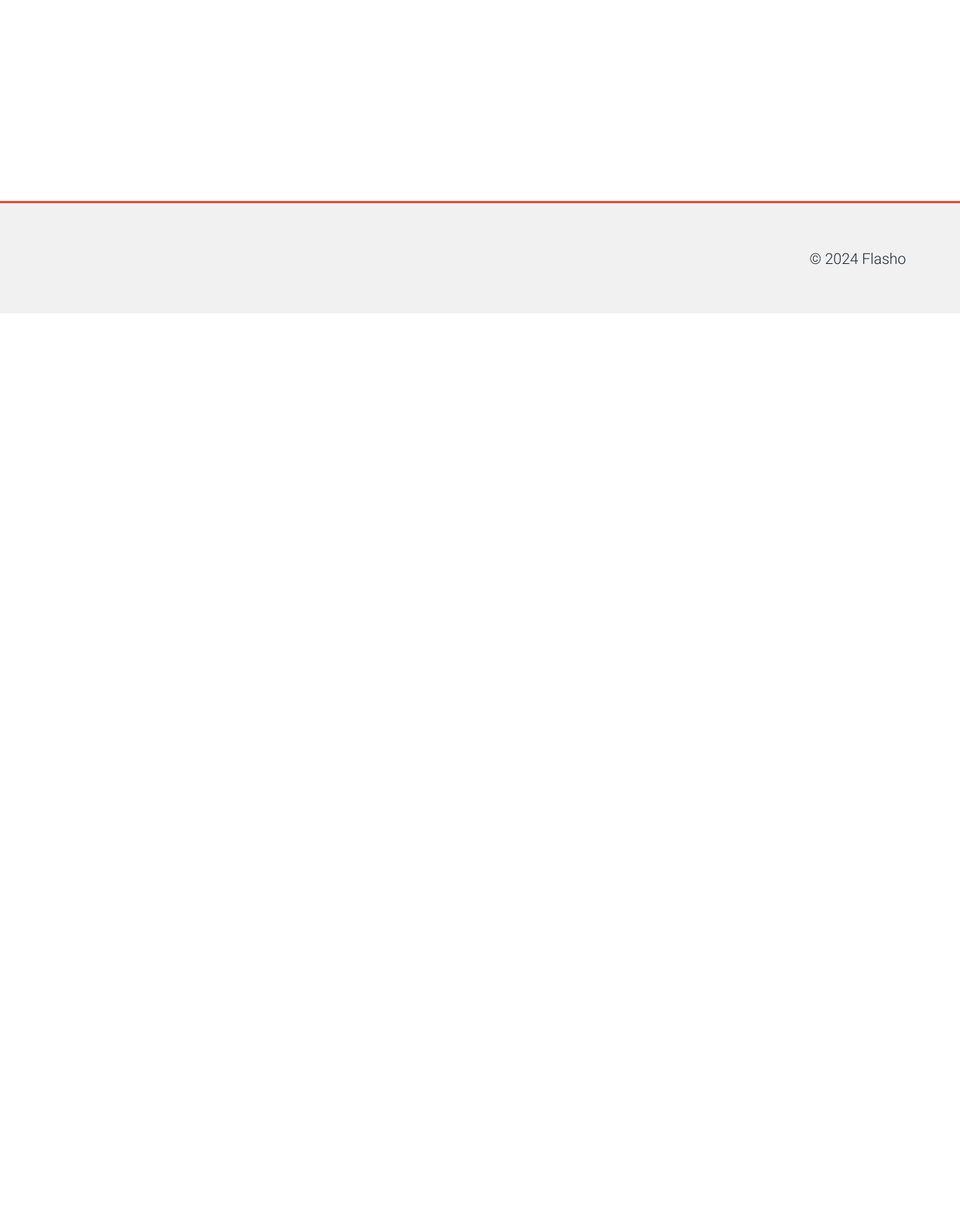
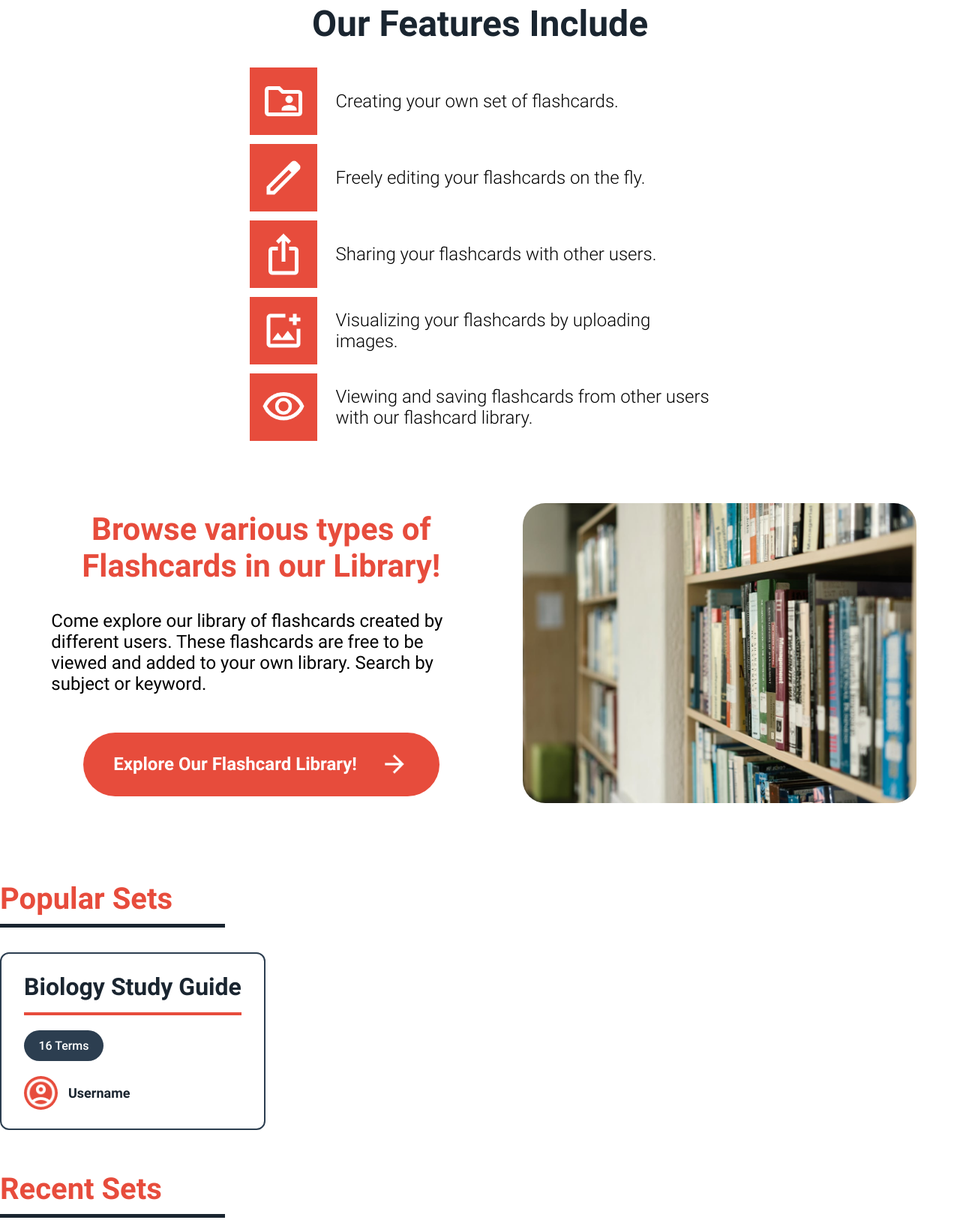
Before and after one commit to PJIceskull/Flashcards_Proto, a website built with webpack: page dist/index.html in a window 1280 px wide. Shown: the part 668-2295 px from the top of the page at 75% size. Before the commit the page ends 1086 px from the top, so only its background shows below. Built offline with nearby package versions, Linux system fonts and the light colour scheme.

Commit message:
add more content to home page

```diff
--- a/dist/css/styles.css
+++ b/dist/css/styles.css
@@ -325,7 +325,7 @@ footer p {
 }
 
 .heroContainer {
-  height: 100dvh;
+  min-height: 100dvh;
 }
 
 .heroHeader {
@@ -334,6 +334,7 @@ footer p {
   background-size: cover;
   background-position: center;
   background-repeat: no-repeat;
+  margin-bottom: 35px;
 }
 
 .heroOverlay {
@@ -399,6 +400,198 @@ footer p {
 }
 .heroOverlay .buttonLinks .loginBTN:hover {
   background-color: #2c3e50;
+}
+
+.featuresWrap {
+  max-width: 615px;
+  margin: 0 auto;
+  margin-bottom: 83px;
+}
+.featuresWrap h2 {
+  text-transform: capitalize;
+  font-family: Roboto_Bold;
+  font-size: 48px;
+  color: #1a2530;
+  margin-bottom: 0;
+  text-align: center;
+  margin-bottom: 30px;
+}
+.featuresWrap .featuresList {
+  display: flex;
+  flex-direction: column;
+  gap: 12px;
+}
+.featuresWrap .feature {
+  display: flex;
+  align-items: center;
+  justify-content: space-evenly;
+  gap: 25px;
+  width: 100%;
+}
+.featuresWrap .feature .featureIcon {
+  height: 90px;
+  width: 90px;
+  background-color: #e74c3c;
+  display: flex;
+  align-items: center;
+  justify-content: space-evenly;
+}
+.featuresWrap .feature .featureIcon img {
+  filter: brightness(0) saturate(100%) invert(100%) sepia(0%) saturate(7464%) hue-rotate(326deg) brightness(100%) contrast(114%);
+  height: 60px;
+  width: 60px;
+}
+.featuresWrap .feature p {
+  width: 500px;
+  font-size: 24px;
+  font-family: Roboto_Light;
+  margin-bottom: 0;
+}
+
+.exploreSection {
+  display: flex;
+  align-items: center;
+  justify-content: space-evenly;
+  margin-bottom: 104px;
+}
+.exploreSection .exploreText {
+  display: flex;
+  align-items: center;
+  flex-direction: column;
+  gap: 35px;
+}
+.exploreSection .exploreText h2 {
+  color: #e74c3c;
+  font-size: 42px;
+  font-family: Roboto_Bold;
+  max-width: 580px;
+  margin-bottom: 0;
+  text-align: center;
+}
+.exploreSection .exploreText p {
+  max-width: 560px;
+  font-size: 24px;
+}
+.exploreSection .exploreText .exploreBTN {
+  border-radius: 50px;
+  background-color: #e74c3c;
+  height: 85px;
+  width: 475px;
+  padding: 33px 9px;
+  transition-duration: 0.25s;
+}
+.exploreSection .exploreText .exploreBTN a {
+  color: #ffffff;
+  text-decoration: none;
+  font-family: Roboto_Bold;
+  font-size: 24px;
+  text-transform: capitalize;
+  height: 100%;
+  display: flex;
+  align-items: center;
+  justify-content: space-evenly;
+}
+.exploreSection .exploreText .exploreBTN .arrowIcon {
+  filter: brightness(0) saturate(100%) invert(100%) sepia(0%) saturate(7464%) hue-rotate(326deg) brightness(100%) contrast(114%);
+  height: 38px;
+  width: 38px;
+}
+.exploreSection .exploreText .exploreBTN:hover {
+  background-color: #9a3039;
+}
+.exploreSection .exploreIMG {
+  max-width: 525px;
+  height: 400px;
+  border-radius: 30px;
+  overflow: hidden;
+}
+.exploreSection .exploreIMG img {
+  height: 100%;
+  width: 100%;
+  object-fit: cover;
+}
+
+.flashcardSect {
+  display: flex;
+  flex-direction: column;
+  gap: 33px;
+  margin-bottom: 55px;
+}
+.flashcardSect .sectHeader {
+  display: flex;
+  flex-direction: column;
+  gap: 10px;
+}
+.flashcardSect .sectHeader h3 {
+  color: #e74c3c;
+  font-size: 40px;
+  font-family: Roboto_Bold;
+  margin-bottom: 0;
+}
+.flashcardSect .sectHeader hr {
+  border: none;
+  background-color: #1a2530;
+  height: 5px;
+  max-width: 300px;
+}
+.flashcardSect .cardSelection {
+  display: flex;
+  align-items: center;
+  justify-content: space-between;
+}
+.flashcardSect .card {
+  border: 2px solid #2c3e50;
+  border-radius: 12px;
+  padding: 25px 30px;
+  max-width: 360px;
+  color: #1a2530;
+  display: flex;
+  flex-direction: column;
+  justify-content: space-evenly;
+  gap: 20px;
+}
+.flashcardSect .card .cardHeader h4 {
+  margin-bottom: 15px;
+  font-family: Roboto_Bold;
+  font-size: 32px;
+}
+.flashcardSect .card .cardHeader hr {
+  border: 2px solid #e74c3c;
+}
+.flashcardSect .card .termNum {
+  color: #ffffff;
+  background-color: #2c3e50;
+  border-radius: 25px;
+  padding: 11px 8px;
+  width: 106px;
+  display: flex;
+  align-items: center;
+  justify-content: space-evenly;
+}
+.flashcardSect .card .termNum p {
+  margin-bottom: 0;
+  font-family: Roboto_Medium;
+}
+.flashcardSect .card .cardAuthor {
+  display: flex;
+  align-items: center;
+  justify-content: flex-start;
+  gap: 14px;
+}
+.flashcardSect .card .cardAuthor .profilePic {
+  background-color: #e74c3c;
+  height: 45px;
+  width: 45px;
+  border-radius: 50%;
+  border: none;
+}
+.flashcardSect .card .cardAuthor .profilePic img {
+  filter: brightness(0) saturate(100%) invert(100%) sepia(0%) saturate(7464%) hue-rotate(326deg) brightness(100%) contrast(114%);
+}
+.flashcardSect .card .cardAuthor p {
+  font-size: 18px;
+  font-family: Roboto_Bold;
+  margin-bottom: 0;
 }
 
 .signInWrap {
--- a/dist/pages/home.html
+++ b/dist/pages/home.html
@@ -12,4 +12,135 @@
       </div>
     </div>
   </header>
+  <div class="featuresWrap">
+    <h2>Our features include</h2>
+    <div class="featuresList">
+      <div class="feature">
+        <div class="featureIcon">
+          <img
+            src="images/icons/folder_shared_24dp_E8EAED_FILL0_wght400_GRAD0_opsz24.png"
+            alt="Icon"
+          />
+        </div>
+        <p>Creating your own set of flashcards.</p>
+      </div>
+      <div class="feature">
+        <div class="featureIcon">
+          <img
+            src="images/icons/edit_24dp_E8EAED_FILL0_wght400_GRAD0_opsz24.png"
+            alt="Icon"
+          />
+        </div>
+        <p>Freely editing your flashcards on the fly.</p>
+      </div>
+      <div class="feature">
+        <div class="featureIcon">
+          <img
+            src="images/icons/ios_share_24dp_E8EAED_FILL0_wght400_GRAD0_opsz24.png"
+            alt="Icon"
+          />
+        </div>
+        <p>Sharing your flashcards with other users.</p>
+      </div>
+      <div class="feature">
+        <div class="featureIcon">
+          <img
+            src="images/icons/add_photo_alternate_24dp_E8EAED_FILL0_wght400_GRAD0_opsz24.png"
+            alt="Icon"
+          />
+        </div>
+        <p>Visualizing your flashcards by uploading images.</p>
+      </div>
+      <div class="feature">
+        <div class="featureIcon">
+          <img
+            src="images/icons/visibility_24dp_E8EAED_FILL0_wght400_GRAD0_opsz24.png"
+            alt="Icon"
+          />
+        </div>
+        <p>
+          Viewing and saving flashcards from other users with our flashcard
+          library.
+        </p>
+      </div>
+    </div>
+  </div>
+
+  <section class="exploreSection">
+    <div class="exploreText">
+      <h2>Browse various types of Flashcards in our Library!</h2>
+      <p>
+        Come explore our library of flashcards created by different users. These
+        flashcards are free to be viewed and added to your own library. Search
+        by subject or keyword.
+      </p>
+      <button class="exploreBTN">
+        <a href="#explore"
+          >Explore our flashcard library!
+          <div class="arrowIcon">
+            <img
+              src="images/icons/arrow_forward_24dp_E8EAED_FILL0_wght400_GRAD0_opsz24.png"
+              alt="Thin Arrow point right"
+            />
+          </div>
+        </a>
+      </button>
+    </div>
+    <div class="exploreIMG">
+      <img
+        src="images/background/pexels-mikhail-nilov-6980999.jpg"
+        alt="A Picture of a book shelf at a library"
+      />
+    </div>
+  </section>
+
+  <!-- Flashcard sets -->
+  <section class="flashcardSect">
+    <div class="sectHeader">
+      <h3>Popular Sets</h3>
+      <hr />
+    </div>
+    <div class="cardSelection">
+      <div class="card">
+        <div class="cardHeader">
+          <h4>Biology Study Guide</h4>
+          <hr />
+        </div>
+        <div class="termNum"><p>16 Terms</p></div>
+        <div class="cardAuthor">
+          <div class="profilePic">
+            <img
+              src="images/icons/account_circle_24dp_E8EAED_FILL0_wght400_GRAD0_opsz24.png"
+              alt=""
+            />
+          </div>
+          <p>Username</p>
+        </div>
+      </div>
+    </div>
+  </section>
+  <section class="flashcardSect">
+    <div class="sectHeader">
+      <h3>Recent Sets</h3>
+      <hr />
+    </div>
+    <div class="cardSelection">
+      <div class="card">
+        <div class="cardHeader">
+          <h4>Biology Study Guide</h4>
+          <hr />
+        </div>
+        <div class="termNum"><p>16 Terms</p></div>
+        <div class="cardAuthor">
+          <div class="profilePic">
+            <img
+              src="images/icons/account_circle_24dp_E8EAED_FILL0_wght400_GRAD0_opsz24.png"
+              alt=""
+            />
+          </div>
+          <p>Username</p>
+        </div>
+      </div>
+    </div>
+  </section>
 </main>
--- a/dist/scss/home/header.scss
+++ b/dist/scss/home/header.scss
@@ -1,5 +1,5 @@
 .heroContainer {
-  height: 100dvh;
+  min-height: 100dvh;
 }
 .heroHeader {
   height: 500px;
@@ -7,6 +7,7 @@
   background-size: cover;
   background-position: center;
   background-repeat: no-repeat;
+  margin-bottom: 35px;
 }
 .heroOverlay {
   background-color: rgba($color: #000000, $alpha: 0.6);
--- a/dist/scss/home/home.scss
+++ b/dist/scss/home/home.scss
@@ -0,0 +1,194 @@
+.featuresWrap {
+  max-width: 615px;
+  margin: 0 auto;
+  margin-bottom: 83px;
+  h2 {
+    text-transform: capitalize;
+    font-family: Roboto_Bold;
+    font-size: 48px;
+    color: map-get($map: $web_colors, $key: "charadeBlack");
+    margin-bottom: 0;
+    text-align: center;
+    margin-bottom: 30px;
+  }
+  .featuresList {
+    display: flex;
+    flex-direction: column;
+    gap: 12px;
+  }
+  .feature {
+    display: flex;
+    align-items: center;
+    justify-content: space-evenly;
+    gap: 25px;
+    width: 100%;
+    .featureIcon {
+      height: 90px;
+      width: 90px;
+      background-color: map-get($map: $web_colors, $key: "tomato");
+      display: flex;
+      align-items: center;
+      justify-content: space-evenly;
+      img {
+        filter: $whiteFilter;
+        height: 60px;
+        width: 60px;
+      }
+    }
+    p {
+      //   max-width: 500px;
+      width: 500px;
+      font-size: 24px;
+      font-family: Roboto_Light;
+      margin-bottom: 0;
+    }
+  }
+}
+.exploreSection {
+  display: flex;
+  align-items: center;
+  justify-content: space-evenly;
+  margin-bottom: 104px;
+  .exploreText {
+    display: flex;
+    align-items: center;
+    flex-direction: column;
+    gap: 35px;
+    h2 {
+      color: map-get($map: $web_colors, $key: "tomato");
+      font-size: 42px;
+      font-family: Roboto_Bold;
+      max-width: 580px;
+      margin-bottom: 0;
+      text-align: center;
+    }
+    p {
+      max-width: 560px;
+      font-size: 24px;
+    }
+    .exploreBTN {
+      border-radius: 50px;
+      background-color: map-get($map: $web_colors, $key: "tomato");
+      height: 85px;
+      //   max-width: 475px;
+      width: 475px;
+      padding: 33px 9px;
+      transition-duration: 0.25s;
+      a {
+        color: map-get($map: $web_colors, $key: "white");
+        text-decoration: none;
+        font-family: Roboto_Bold;
+        font-size: 24px;
+        text-transform: capitalize;
+        height: 100%;
+        display: flex;
+        align-items: center;
+        justify-content: space-evenly;
+      }
+      .arrowIcon {
+        filter: $whiteFilter;
+        height: 38px;
+        width: 38px;
+      }
+      &:hover {
+        background-color: map-get($map: $web_colors, $key: "dark_tomato");
+      }
+    }
+  }
+  .exploreIMG {
+    max-width: 525px;
+    height: 400px;
+    border-radius: 30px;
+    overflow: hidden;
+    img {
+      height: 100%;
+      width: 100%;
+      object-fit: cover;
+    }
+  }
+}
+.flashcardSect {
+  display: flex;
+  flex-direction: column;
+  gap: 33px;
+  margin-bottom: 55px;
+  .sectHeader {
+    display: flex;
+    flex-direction: column;
+    gap: 10px;
+    h3 {
+      color: map-get($map: $web_colors, $key: "tomato");
+      font-size: 40px;
+      font-family: Roboto_Bold;
+      margin-bottom: 0;
+    }
+    hr {
+      //   border: 5px solid map-get($map: $web_colors, $key: "charadeBlack");
+      border: none;
+      background-color: map-get($map: $web_colors, $key: "charadeBlack");
+      height: 5px;
+      max-width: 300px;
+    }
+  }
+  .cardSelection {
+    display: flex;
+    align-items: center;
+    justify-content: space-between;
+  }
+  .card {
+    border: 2px solid map-get($map: $web_colors, $key: "darkSlateGray");
+    border-radius: 12px;
+    padding: 25px 30px;
+    max-width: 360px;
+    color: map-get($map: $web_colors, $key: "charadeBlack");
+    display: flex;
+    flex-direction: column;
+    justify-content: space-evenly;
+    gap: 20px;
+    .cardHeader {
+      h4 {
+        margin-bottom: 15px;
+        font-family: Roboto_Bold;
+        font-size: 32px;
+      }
+      hr {
+        border: 2px solid map-get($map: $web_colors, $key: "tomato");
+      }
+    }
+    .termNum {
+      color: map-get($map: $web_colors, $key: "white");
+      background-color: map-get($map: $web_colors, $key: "darkSlateGray");
+      border-radius: 25px;
+      padding: 11px 8px;
+      width: 106px;
+      display: flex;
+      align-items: center;
+      justify-content: space-evenly;
+      p {
+        margin-bottom: 0;
+        font-family: Roboto_Medium;
+      }
+    }
+    .cardAuthor {
+      display: flex;
+      align-items: center;
+      justify-content: flex-start;
+      gap: 14px;
+      .profilePic {
+        background-color: map-get($map: $web_colors, $key: "tomato");
+        height: 45px;
+        width: 45px;
+        border-radius: 50%;
+        border: none;
+        img {
+          filter: $whiteFilter;
+        }
+      }
+      p {
+        font-size: 18px;
+        font-family: Roboto_Bold;
+        margin-bottom: 0;
+      }
+    }
+  }
+}
```
Also changed, not shown: dist/images/background/pexels-mikhail-nilov-6980999.jpg (added), dist/images/icons/account_circle_24dp_E8EAED_FILL0_wght400_GRAD0_opsz24.png (added), dist/images/icons/add_photo_alternate_24dp_E8EAED_FILL0_wght400_GRAD0_opsz24.png (added), dist/images/icons/arrow_forward_24dp_E8EAED_FILL0_wght400_GRAD0_opsz24.png (added), dist/images/icons/edit_24dp_E8EAED_FILL0_wght400_GRAD0_opsz24.png (added), dist/images/icons/folder_shared_24dp_E8EAED_FILL0_wght400_GRAD0_opsz24.png (added), dist/images/icons/ios_share_24dp_E8EAED_FILL0_wght400_GRAD0_opsz24.png (added), dist/images/icons/visibility_24dp_E8EAED_FILL0_wght400_GRAD0_opsz24.png (added).
